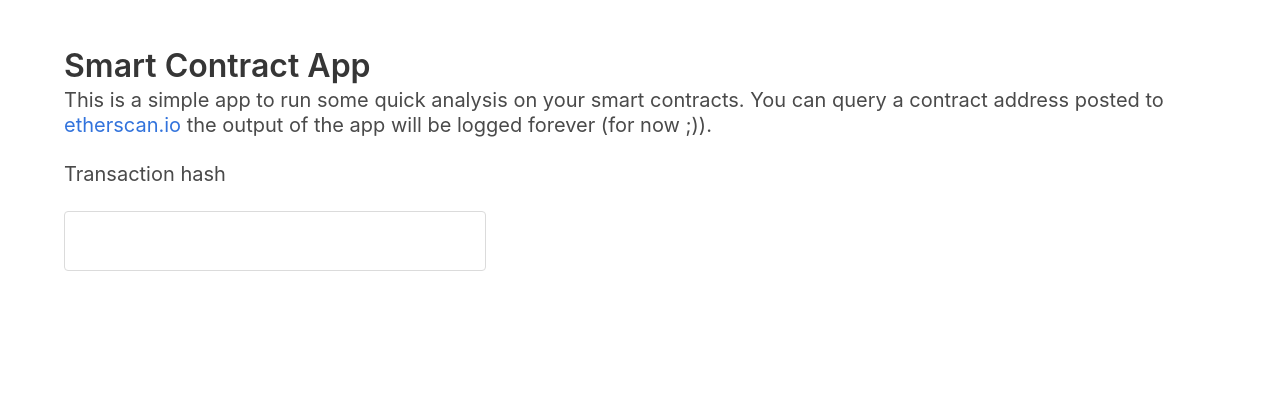
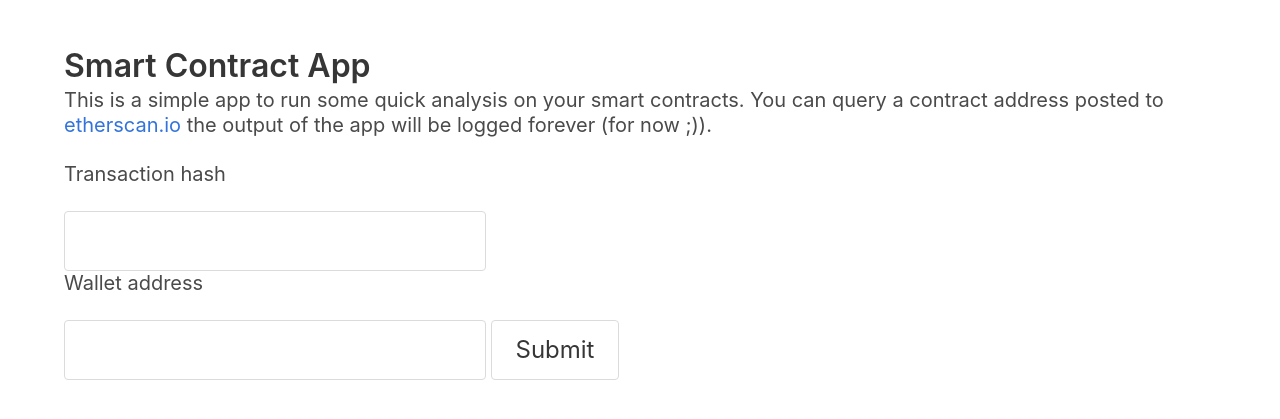
Before and after one commit to ellaprogrammer/etherscan-basic, a Flask app: page / in a window 1280 px wide. Shown: the top 419 px of the page. Run offline with Flask 2, Linux system fonts and the light colour scheme.

Commit message:
count the number of times a wallet [as input] has occurred in the from: field of the api output

```diff
--- a/main.py
+++ b/main.py
@@ -34,14 +34,14 @@ def comments():
         if x == "result":
           # print(y[0])
           for z in y:
-            if z["from"] == "0xb2ebc9b3a788afb1e942ed65b59e9e49a1ee500d":
+            if z["from"] == flask.request.form['wallet_address']:
               count += 1
       print(count)
       # json_formatted_str = json.dumps(dict, indent=2)
       # print(json_formatted_str[13000:18000])
 
       # transaction_matches = json_formatted_str[13000:18000]
-      transaction_matches = ["status"]
+      transaction_matches = [count]
       # output_addresses = output of API call
       output_addresses = transaction_matches
 
--- a/templates/emoji.html
+++ b/templates/emoji.html
@@ -15,12 +15,16 @@
             <p class="subtitle">Transaction hash</p>
             <div class="control">
             <input class="button is-large" type="input" name="transaction" value="{{ t }}" />
-            </div>
+
+            <p class="subtitle">Wallet address</p>
+            <input class="button is-large" type="input" name="wallet_address" value="{{ w }}" />
+            <input class="button is-large" type="submit" />
             {% for address in addresses %}
-              <p class="title">
+              <p class="subtitle" Output: >
                 {{ address }}
               </p>
             {% endfor %}
+            </div>
           </div>
 
 <!--           <div class="field">
```
